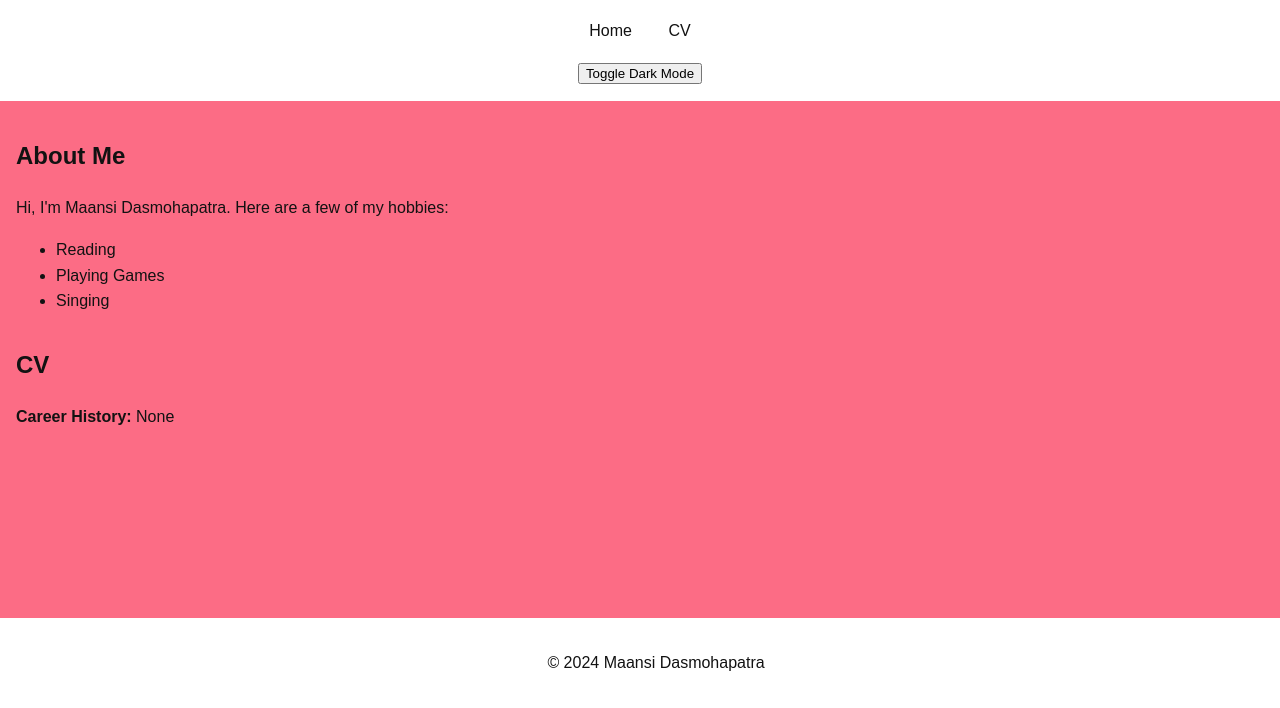
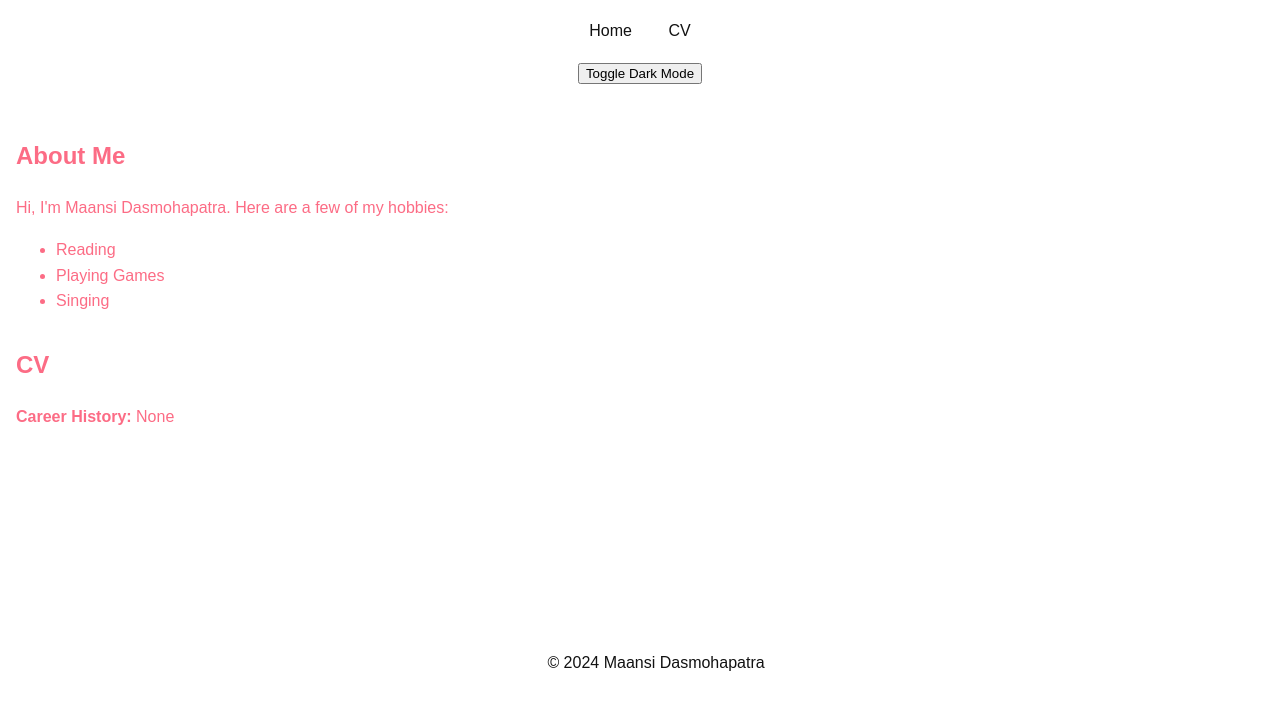
Before and after one commit to Aife2013/my_website, a plain HTML site: page index.html in a window 1280 px wide. Both pictures are taken after a click on the button "Toggle Dark Mode". Shown: the part 92-800 px from the top of the page. Drawn offline with Linux system fonts and the light colour scheme.

Commit message:
Update styles.css

```diff
--- a/styles.css
+++ b/styles.css
@@ -8,8 +8,8 @@ body {
 }
 
 body.dark-mode {
-    background-color: #fc6c85;
-    color: #121212;
+    background-color: #ffffff;
+    color: #fc6c85;
 }
 
 header {
```
